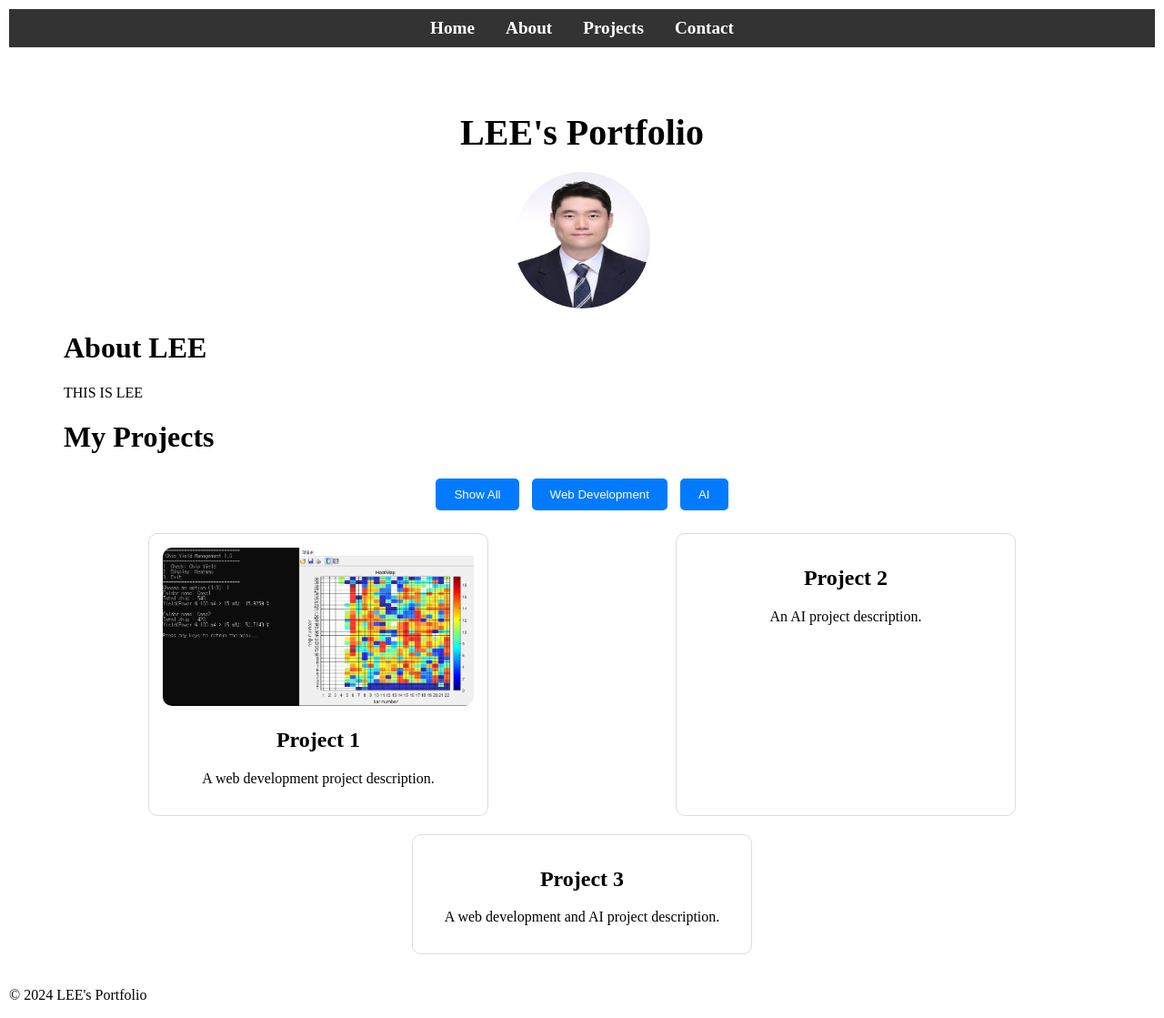
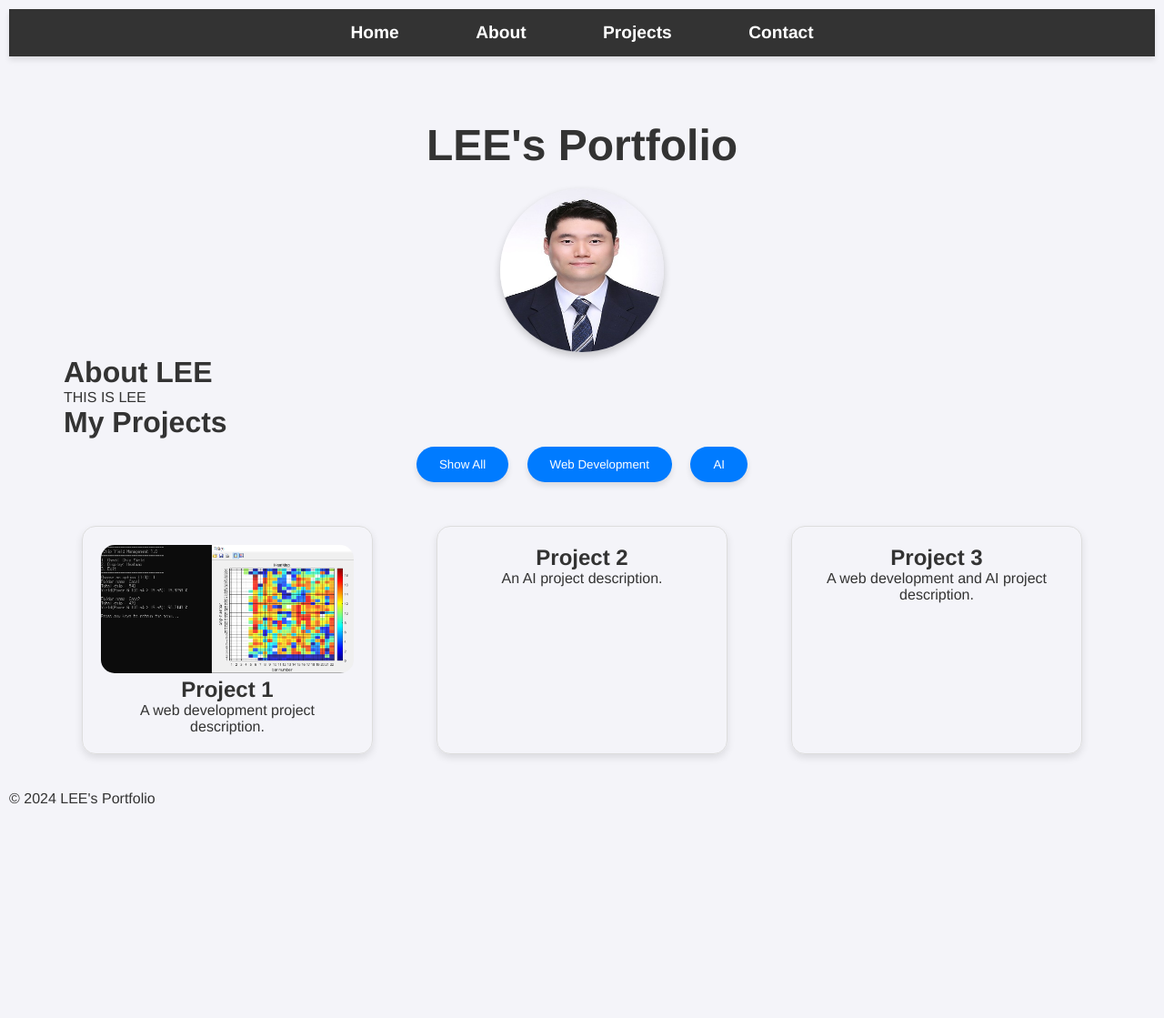
Before and after one commit to Yeonwoo-code/Portfolio, a Jekyll site: the page built from index.md, in a window 1280 px wide and 1119 px high. Shown: the whole window at 91% size. Built offline with Jekyll 4.4.1, drawn with Linux system fonts in a browser that asks for light colours.

Commit message:
Update main.css

```diff
--- a/assets/css/main.css
+++ b/assets/css/main.css
@@ -1,3 +1,17 @@
+/* 전체 레이아웃 기본 스타일 */
+* {
+  box-sizing: border-box;
+  margin: 0;
+  padding: 0;
+  font-family: 'Helvetica Neue', sans-serif; /* 세련된 폰트 */
+}
+
+body {
+  margin: 10px;
+  background-color: #f4f4f9; /* 부드러운 배경색 추가 */
+  color: #333; /* 기본 텍스트 색상 */
+}
+
 /* 카테고리 버튼 스타일 */
 .category-buttons {
   margin-bottom: 20px;
@@ -5,24 +19,30 @@
 }
 
 .category-buttons button {
-  padding: 10px 20px;
-  margin: 5px;
+  padding: 12px 25px;
+  margin: 8px;
   border: none;
   background-color: #007BFF;
   color: white;
   cursor: pointer;
-  border-radius: 5px; /* 버튼 모서리 둥글게 */
-  transition: background-color 0.3s ease; /* 호버 시 부드러운 전환 효과 */
+  border-radius: 25px; /* 둥글게 더 강조 */
+  box-shadow: 0 4px 6px rgba(0, 0, 0, 0.1); /* 그림자 효과 */
+  transition: transform 0.3s ease, background-color 0.3s ease; /* 호버 시 부드러운 전환 효과 */
 }
 
 .category-buttons button:hover {
   background-color: #0056b3;
+  transform: scale(1.05); /* 호버 시 살짝 확대 효과 */
 }
 
 /* 네비게이션 바 스타일 */
 nav {
   background-color: #333; /* 배경 색상 */
-  padding: 10px 0;
+  padding: 15px 0;
+  box-shadow: 0 4px 6px rgba(0, 0, 0, 0.1); /* 네비게이션 그림자 효과 */
+  position: sticky; /* 상단에 고정 */
+  top: 0;
+  z-index: 1000; /* 다른 요소 위에 표시 */
 }
 
 nav ul.menu {
@@ -33,8 +53,8 @@ nav ul.menu {
 }
 
 nav ul.menu li {
-  display: inline; /* 가로로 배치 */
-  margin: 0 15px;
+  display: inline-block; /* 가로로 배치 */
+  margin: 0 20px;
 }
 
 nav ul.menu li a {
@@ -42,33 +62,44 @@ nav ul.menu li a {
   color: white; /* 링크 색상 */
   font-weight: bold;
   font-size: 1.2em;
+  padding: 10px 20px;
+  transition: color 0.3s ease, background-color 0.3s ease; /* 부드러운 전환 효과 */
+  border-radius: 5px;
 }
 
 nav ul.menu li a:hover {
   color: #007BFF; /* 호버 시 색상 변경 */
+  background-color: rgba(0, 123, 255, 0.1); /* 배경색 추가 */
 }
 
 /* 프로젝트 카드 스타일 */
 .projects {
   display: flex;
   flex-wrap: wrap;
-  gap: 20px;
+  gap: 30px;
   justify-content: space-around;
+  padding: 20px 0;
 }
 
 .project-card {
-  width: 30%;
+  width: 28%;
   border: 1px solid #ddd;
-  border-radius: 10px;
+  border-radius: 15px; /* 둥근 모서리 */
   text-align: center;
-  padding: 15px;
-  transition: opacity 0.3s ease-in-out; /* 부드러운 투명도 전환 효과 */
+  padding: 20px;
+  box-shadow: 0 4px 8px rgba(0, 0, 0, 0.1); /* 부드러운 그림자 */
+  transition: transform 0.3s ease-in-out, opacity 0.3s ease-in-out; /* 부드러운 전환 효과 */
+}
+
+.project-card:hover {
+  transform: translateY(-10px); /* 카드 살짝 위로 이동 */
+  opacity: 0.9; /* 살짝 투명도 변경 */
 }
 
 .project-card img {
   width: 100%;
   height: auto;
-  border-radius: 10px;
+  border-radius: 15px;
 }
 
 .project-card.hidden {
@@ -78,23 +109,29 @@ nav ul.menu li a:hover {
 /* 반응형 디자인 */
 @media (max-width: 768px) {
   main {
-    margin: 0 10px;
+    margin: 0 20px;
+  }
+
+  .project-card {
+    width: 45%;
   }
 }
 
 @media (max-width: 480px) {
-    main {
-    margin: 0 80px;
+  main {
+    margin: 0 10px;
+  }
+
+  .project-card {
+    width: 100%;
   }
 }
+
 main {
   margin: 0 40px;
   padding: 20px;
 }
-body{
-  margin: 10px;
 
-}
 /* 헤더 및 이미지 스타일 */
 .header-content {
   text-align: center; /* 헤더 중앙 정렬 */
@@ -102,12 +139,20 @@ body{
 }
 
 .header-content h1 {
-  font-size: 2.5em; /* 제목 크기 조정 */
+  font-size: 3em; /* 제목 크기 더 크게 */
+  font-weight: bold;
+  color: #333;
   margin-bottom: 20px; /* 제목 하단 여백 */
 }
 
 .header-content img.profile-img {
   border-radius: 50%; /* 얼굴 이미지를 둥글게 */
-  width: 150px; /* 이미지 너비 */
-  height: 150px; /* 이미지 높이 */
+  width: 180px; /* 이미지 너비 */
+  height: 180px; /* 이미지 높이 */
+  box-shadow: 0 4px 8px rgba(0, 0, 0, 0.2); /* 이미지에 그림자 추가 */
+  transition: transform 0.3s ease; /* 호버 시 부드러운 전환 효과 */
 }
+
+.header-content img.profile-img:hover {
+  transform: scale(1.1); /* 호버 시 이미지 확대 효과 */
+}
```
